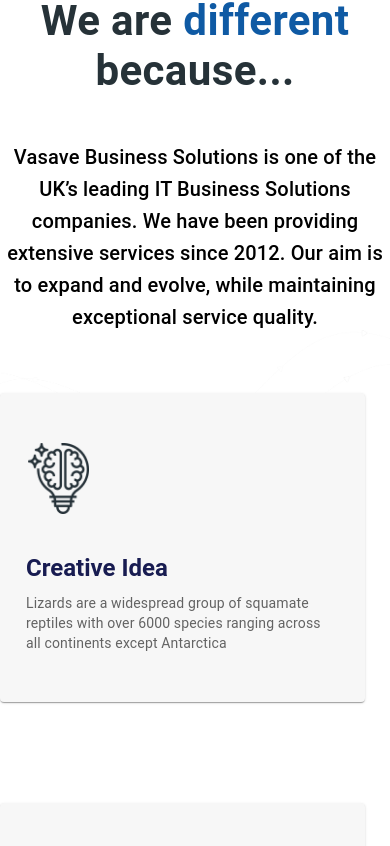
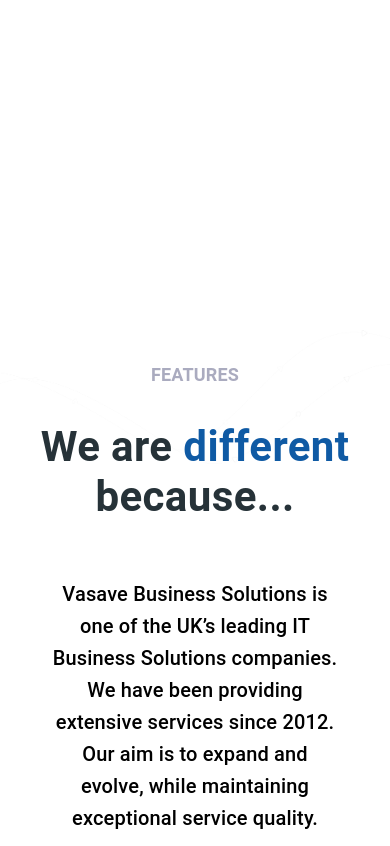
Before and after one commit to poojan411/vasave, a React (Create React App) app: page / in a window 390 px wide. Shown: the part 878-1724 px from the top of the page. Built offline with nearby package versions, Linux system fonts and the light colour scheme.

Commit message:
Responsive in Screen Md header footer & Features

```diff
--- a/src/components/FeatureCard.js
+++ b/src/components/FeatureCard.js
@@ -12,12 +12,12 @@
   return (
     <Card
       sx={{ maxWidth: 345 }}
-      style={{
-        backgroundColor: "#F7F7F7",
-        padding: "10px",
-        paddingTop: "40px",
-        width: "100%",
-      }}
+      // style={{
+      //   backgroundColor: "#F7F7F7",
+      //   padding: "10px",
+      //   paddingTop: "40px",
+      //   width: "100%",
+      // }}
       className="cardContent"
     >
       <div className="cardAction">
--- a/src/components/Header.js
+++ b/src/components/Header.js
@@ -6,6 +6,7 @@
 import Grid from "@mui/material/Grid";
 // import { Link, Navigate} from "react-router-dom";
 import { useNavigate } from "react-router-dom";
+import { faGripLines } from "@fortawesome/free-solid-svg-icons";
 
 // import IconButton from '@mui/material/IconButton';
 // import SearchIcon from '@mui/icons-material/Search';
@@ -77,9 +78,9 @@
         // sx={{ borderBottom: 1, borderColor: "divider" }}
       >
         <Grid container justifyContent="center">
-          <Grid item xl={10} lg={12} md={12}>
+          <Grid item xl={10} lg={12} md={12} sm={12}>
             <Grid container justifyContent="space-between" flexDirection="row">
-              <Grid item lg={4}>
+              <Grid item lg={4} md={4} sm={4}>
                 <ImageListItem>
                   <img
                     src={require("../images/vbs_logo.png")}
@@ -88,13 +89,13 @@
                   />
                 </ImageListItem>
               </Grid>
-              <Grid item lg={6} alignSelf="center">
+              <Grid item lg={6} md={8} sm={8} alignSelf="center">
                 <Grid container spacing={2} justifyContent="center">
                   {headerOptions &&
                     headerOptions.map((item, index) => {
                       console.log("headerOptions", item?.title);
                       return (
-                        <Grid item lg={2}>
+                        <Grid item lg={2} md={2.5} sm={3}>
                           <Typography
                             key={index}
                             component="h2"
--- a/src/screens/Home.js
+++ b/src/screens/Home.js
@@ -1,4 +1,4 @@
-import React from "react";
+import { useEffect, useState } from "react";
 import Box from "@mui/material/Box";
 import Typography from "@mui/material/Typography";
 import Header from "../components/Header";
@@ -54,6 +54,25 @@
       imagePath: creativeImage,
     },
   ];
+  const [windowSize, setWindowSize] = useState(getWindowSize());
+
+  useEffect(() => {
+    function handleWindowResize() {
+      setWindowSize(getWindowSize());
+    }
+
+    window.addEventListener("resize", handleWindowResize);
+
+    return () => {
+      window.removeEventListener("resize", handleWindowResize);
+    };
+  }, []);
+  function getWindowSize() {
+    const { innerWidth, innerHeight } = window;
+    return { innerWidth, innerHeight };
+  }
+
+  console.log("windowSize ========>", windowSize);
   return (
     <div>
       <Header headerData={headerOptions} />
@@ -77,16 +96,16 @@
           }}
         >
           <Grid container justifyContent="center">
-            <Grid item lg={8} style={{ marginTop: "20px" }}>
+            <Grid item lg={8} md={10} sm={10} style={{ marginTop: "20px" }}>
               <Typography className="contentTitle1home">Features</Typography>
             </Grid>
-            <Grid item lg={8} style={{ marginTop: "20px" }}>
+            <Grid item lg={8} md={10} sm={10} style={{ marginTop: "20px" }}>
               <Typography className="contentTitle2">
                 We are <span style={{ color: "#0F5AA4" }}>different</span>{" "}
                 because...
               </Typography>
             </Grid>
-            <Grid item lg={8} style={{ marginTop: "20px" }}>
+            <Grid item xl={8} lg={10} md={10} style={{ marginTop: "20px" }}>
               <Typography
                 className="contentTitle3"
                 variant="h6"
@@ -102,15 +121,24 @@
               </Typography>
             </Grid>
             {/* <==============features cards loop ==============>*/}
-            <Grid item lg={8} style={{ marginTop: "40px" }}>
-              <Grid container spacing={2}>
+            <Grid item xl={8} lg={10} md={10} style={{ marginTop: "40px" }}>
+              <Grid container spacing={2} className="cardsContainer">
                 {featuresArray &&
                   featuresArray.map((item, index) => {
                     return (
                       <Grid
                         item
+                        xl={4}
                         lg={4}
-                        style={{ marginTop: index === 1 ? "85px" : "0px" }}
+                        md={4}
+                        sm={10}
+                        style={{
+                          marginTop:
+                            index === 1 && windowSize?.innerWidth >= 900
+                              ? "85px"
+                              : "0px",
+                        }}
+                        className="featureCardDivHome"
                       >
                         <FeatureCard
                           title={item?.title}
--- a/src/styles/featurecard.css
+++ b/src/styles/featurecard.css
@@ -17,7 +17,9 @@
         margin-top: 13px !important;
 }
 .cardContent{
+    background-color: rgb(247, 247, 247) !important;
     padding: 40px 10px 10px;
+    width: 100%;
 }
 .cardContent:hover {
     background-color: #f0fff4!important
@@ -45,3 +47,9 @@
 .cardContent:hover + .additionalDiv {
     display: block;
 }
+
+@media screen and (max-width: 1724px) {
+    .cardContent {
+     width: 80%;
+    }
+  }
--- a/src/styles/homestyles.css
+++ b/src/styles/homestyles.css
@@ -44,3 +44,18 @@
 .contentTitle3{
 
 }
+@media screen and (max-width: 900px) {
+    .featureCardDivHome{
+        justify-content: center;
+        display: flex;
+    }
+    .waveStringStyles {
+        height: auto;
+    }
+    .contentTitle3{
+        padding: 10px 50px;
+    }
+    .cardsContainer{
+        justify-content: center;
+    }
+}
```
